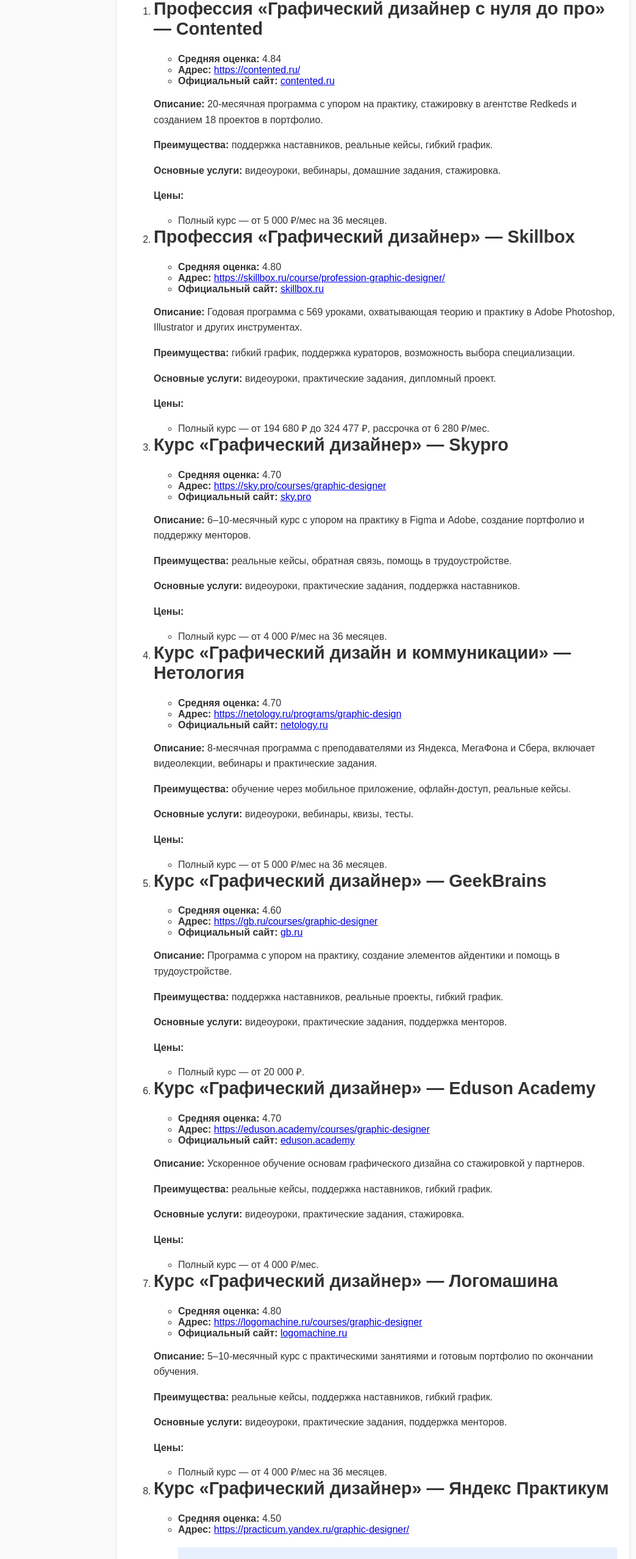
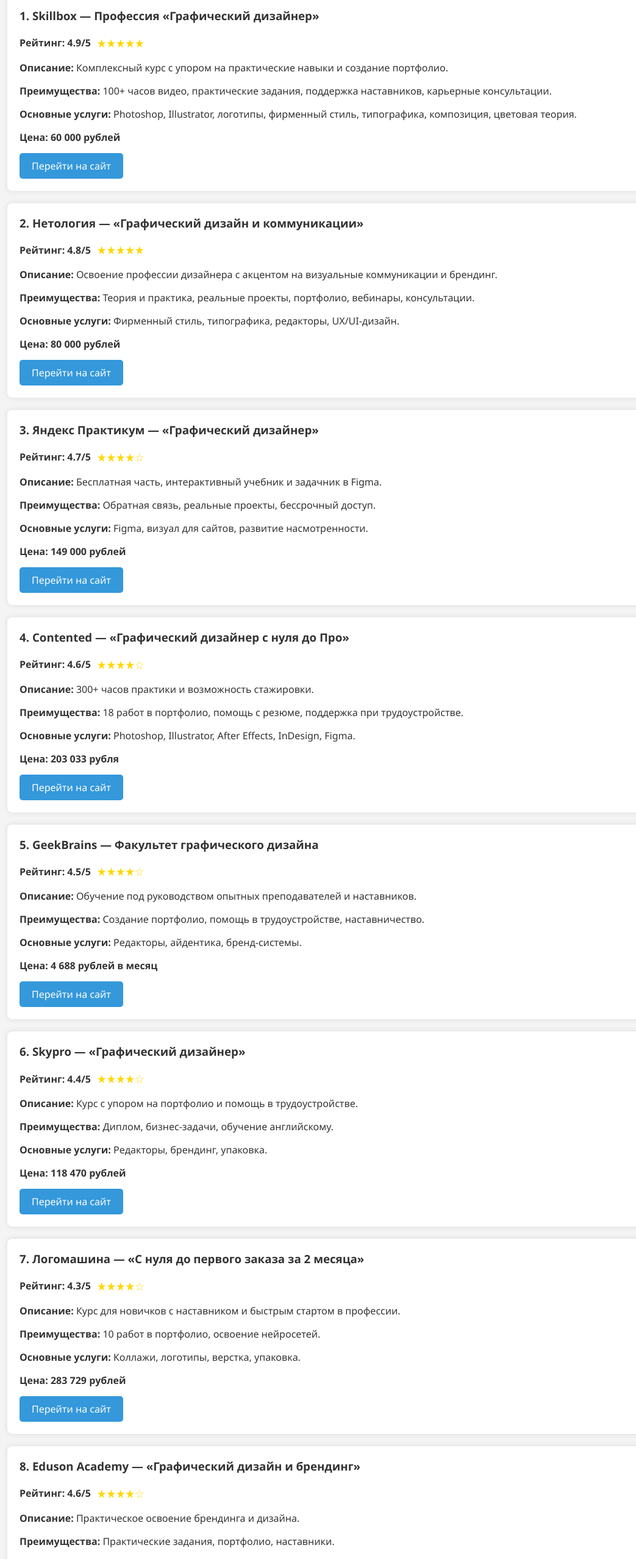
Before and after one commit to vgmixailoff/kurs-po-grafike, a plain HTML site: page index.html in a window 1280 px wide. Shown: the part 226-2782 px from the top of the page at 61% size, without its empty margins (28-1071 px from the left). Drawn offline with Linux system fonts and the light colour scheme.

Commit message:
Add files via upload

```diff
--- a/index.html
+++ b/index.html
@@ -3,194 +3,154 @@
 <head>
     <meta charset="UTF-8">
     <meta name="viewport" content="width=device-width, initial-scale=1.0">
-    <title>Лучшие ...</title>
+    <title>Лучшие онлайн-курсы по графическому дизайну 2025 — Топ 10</title>
+    <meta name="description" content="Рейтинг лучших онлайн-курсов по графическому дизайну на русском языке 2025 года. Сравнение программ обучения: Skillbox, Нетология, Яндекс Практикум, Contented и другие.">
+    <meta name="keywords" content="графический дизайн, курсы графического дизайна, онлайн-обучение, обучение дизайну, Skillbox, Нетология, Яндекс Практикум, Contented, рейтинг курсов">
     <style>
-        body {
-            font-family: Arial, sans-serif;
-            margin: 0;
-            padding: 0;
-            background-color: #f9f9f9;
-            color: #333;
-        }
-        header {
-            background-color: #e8f0fe;
-            color: #333;
-            padding: 20px 15px;
-            box-shadow: 0 2px 5px rgba(0, 0, 0, 0.1);
-        }
-        header h1 {
-            margin: 0;
-            font-size: 2.5em;
-        }
-        header nav {
-            margin-top: 10px;
-        }
-        header nav a {
-            color: #0078d7;
-            text-decoration: none;
-            margin: 0 10px;
-            font-weight: bold;
-        }
-        header nav a:hover {
-            text-decoration: underline;
-        }
-        main {
-            max-width: 800px;
-            margin: 20px auto;
-            padding: 20px;
-            background-color: #ffffff;
-            box-shadow: 0 2px 5px rgba(0, 0, 0, 0.1);
-            border-radius: 5px;
-        }
-        main h2 {
-            font-size: 1.8em;
-            margin-top: 0;
-        }
-        main p {
-            line-height: 1.6;
-        }
-        footer {
-            text-align: center;
-            padding: 15px 10px;
-            background-color: #e8f0fe;
-            margin-top: 20px;
-        }
-        footer p {
-            margin: 0;
+        body {font-family: 'Segoe UI', Tahoma, Geneva, Verdana, sans-serif;margin: 0;padding: 0;background-color: #f4f4f4;color: #333;}
+        header {background: linear-gradient(90deg, #2c3e50, #4ca1af);color: #fff;padding: 20px;text-align: center;}
+        main {padding: 20px;max-width: 1200px;margin: auto;}
+        h2 {color: #2c3e50;}
+        .course, details {background: #fff;margin: 20px 0;padding: 20px;border-radius: 8px;box-shadow: 0 0 10px rgba(0,0,0,0.1);}
+        .course h3 {margin-top: 0;}
+        .rating {font-weight: bold;margin: 5px 0;display: flex;align-items: center;}
+        .stars {color: #FFD700;margin-left: 10px;font-size: 1.2em;}
+        .price {font-weight: bold;margin: 5px 0;}
+        .btn {display: inline-block;margin-top: 10px;padding: 10px 20px;background-color: #3498db;color: #fff;text-decoration: none;border-radius: 5px;transition: 0.3s;}
+        .btn:hover {background-color: #2980b9;}
+        footer {background: #2c3e50;color: #fff;text-align: center;padding: 10px;margin-top: 40px;}
+        summary {font-weight: bold;font-size: 1.1em;cursor: pointer;}
+        @media (max-width: 768px) {
+            main {padding: 10px;}
+            .btn {width: 100%;text-align: center;}
         }
     </style>
 </head>
 <body>
-    <main>
+<header>
+<h1>Лучшие курсы по графическому дизайну: топ-10, рейтинг 2025</h1>
+</header>
+<main>
+<section>
+<h2>🎓 Топ-10 курсов по графическому дизайну</h2>
 
-<h1>Лучшие курсы по графическому дизайну на русском языке: топ-10, рейтинг 2025</h1>
+<div class="course">
+<h3>1. Skillbox — Профессия «Графический дизайнер»</h3>
+<div class="rating">Рейтинг: 4.9/5 <span class="stars">★★★★★</span></div>
+<p><strong>Описание:</strong> Комплексный курс с упором на практические навыки и создание портфолио.</p>
+<p><strong>Преимущества:</strong> 100+ часов видео, практические задания, поддержка наставников, карьерные консультации.</p>
+<p><strong>Основные услуги:</strong> Photoshop, Illustrator, логотипы, фирменный стиль, типографика, композиция, цветовая теория.</p>
+<p class="price">Цена: 60 000 рублей</p>
+<a class="btn" href="https://my.saleads.pro/s/kqf80/4324?erid=2VtzqvCvnLM" target="_blank">Перейти на сайт</a>
+</div>
 
-<p>Мы собрали лучшие онлайн-курсы по графическому дизайну, которые хорошо зарекомендовали себя по реальным отзывам клиентов в 2024–2025 году.</p>
+<div class="course">
+<h3>2. Нетология — «Графический дизайн и коммуникации»</h3>
+<div class="rating">Рейтинг: 4.8/5 <span class="stars">★★★★★</span></div>
+<p><strong>Описание:</strong> Освоение профессии дизайнера с акцентом на визуальные коммуникации и брендинг.</p>
+<p><strong>Преимущества:</strong> Теория и практика, реальные проекты, портфолио, вебинары, консультации.</p>
+<p><strong>Основные услуги:</strong> Фирменный стиль, типографика, редакторы, UX/UI-дизайн.</p>
+<p class="price">Цена: 80 000 рублей</p>
+<a class="btn" href="https://my.saleads.pro/s/y8s5u/1809?erid=2VtzqxCZpKF" target="_blank">Перейти на сайт</a>
+</div>
 
-<ol>
-  <li>
-    <h2>Профессия «Графический дизайнер с нуля до про» — Contented</h2>
-    <ul>
-      <li><b>Средняя оценка:</b> 4.84</li>
-      <li><b>Адрес:</b> <a href="https://contented.ru/">https://contented.ru/</a></li>
-      <li><b>Официальный сайт:</b> <a href="https://contented.ru/">contented.ru</a></li>
-    </ul>
-    <p><b>Описание:</b> 20-месячная программа с упором на практику, стажировку в агентстве Redkeds и созданием 18 проектов в портфолио.</p>
-    <p><b>Преимущества:</b> поддержка наставников, реальные кейсы, гибкий график.</p>
-    <p><b>Основные услуги:</b> видеоуроки, вебинары, домашние задания, стажировка.</p>
-    <p><b>Цены:</b></p>
-    <ul>
-      <li>Полный курс — от 5 000 ₽/мес на 36 месяцев.</li>
-    </ul>
-  </li>
+<div class="course">
+<h3>3. Яндекс Практикум — «Графический дизайнер»</h3>
+<div class="rating">Рейтинг: 4.7/5 <span class="stars">★★★★☆</span></div>
+<p><strong>Описание:</strong> Бесплатная часть, интерактивный учебник и задачник в Figma.</p>
+<p><strong>Преимущества:</strong> Обратная связь, реальные проекты, бессрочный доступ.</p>
+<p><strong>Основные услуги:</strong> Figma, визуал для сайтов, развитие насмотренности.</p>
+<p class="price">Цена: 149 000 рублей</p>
+<a class="btn" href="https://trk.ppdu.ru/click/gwJvmDIl?erid=2SDnjccsqns" target="_blank">Перейти на сайт</a>
+</div>
 
-  <li>
-    <h2>Профессия «Графический дизайнер» — Skillbox</h2>
-    <ul>
-      <li><b>Средняя оценка:</b> 4.80</li>
-      <li><b>Адрес:</b> <a href="https://skillbox.ru/course/profession-graphic-designer/">https://skillbox.ru/course/profession-graphic-designer/</a></li>
-      <li><b>Официальный сайт:</b> <a href="https://skillbox.ru/">skillbox.ru</a></li>
-    </ul>
-    <p><b>Описание:</b> Годовая программа с 569 уроками, охватывающая теорию и практику в Adobe Photoshop, Illustrator и других инструментах.</p>
-    <p><b>Преимущества:</b> гибкий график, поддержка кураторов, возможность выбора специализации.</p>
-    <p><b>Основные услуги:</b> видеоуроки, практические задания, дипломный проект.</p>
-    <p><b>Цены:</b></p>
-    <ul>
-      <li>Полный курс — от 194 680 ₽ до 324 477 ₽, рассрочка от 6 280 ₽/мес.</li>
-    </ul>
-  </li>
+<div class="course">
+<h3>4. Contented — «Графический дизайнер с нуля до Про»</h3>
+<div class="rating">Рейтинг: 4.6/5 <span class="stars">★★★★☆</span></div>
+<p><strong>Описание:</strong> 300+ часов практики и возможность стажировки.</p>
+<p><strong>Преимущества:</strong> 18 работ в портфолио, помощь с резюме, поддержка при трудоустройстве.</p>
+<p><strong>Основные услуги:</strong> Photoshop, Illustrator, After Effects, InDesign, Figma.</p>
+<p class="price">Цена: 203 033 рубля</p>
+<a class="btn" href="https://trk.ppdu.ru/click/Ct5uz7vq?erid=2SDnjchFmrk&dl=https://contented.ru/edu/graphic-designer-pro-perf" target="_blank">Перейти на сайт</a>
+</div>
 
-  <li>
-    <h2>Курс «Графический дизайнер» — Skypro</h2>
-    <ul>
-      <li><b>Средняя оценка:</b> 4.70</li>
-      <li><b>Адрес:</b> <a href="https://sky.pro/courses/graphic-designer">https://sky.pro/courses/graphic-designer</a></li>
-      <li><b>Официальный сайт:</b> <a href="https://sky.pro/">sky.pro</a></li>
-    </ul>
-    <p><b>Описание:</b> 6–10-месячный курс с упором на практику в Figma и Adobe, создание портфолио и поддержку менторов.</p>
-    <p><b>Преимущества:</b> реальные кейсы, обратная связь, помощь в трудоустройстве.</p>
-    <p><b>Основные услуги:</b> видеоуроки, практические задания, поддержка наставников.</p>
-    <p><b>Цены:</b></p>
-    <ul>
-      <li>Полный курс — от 4 000 ₽/мес на 36 месяцев.</li>
-    </ul>
-  </li>
+<div class="course">
+<h3>5. GeekBrains — Факультет графического дизайна</h3>
+<div class="rating">Рейтинг: 4.5/5 <span class="stars">★★★★☆</span></div>
+<p><strong>Описание:</strong> Обучение под руководством опытных преподавателей и наставников.</p>
+<p><strong>Преимущества:</strong> Создание портфолио, помощь в трудоустройстве, наставничество.</p>
+<p><strong>Основные услуги:</strong> Редакторы, айдентика, бренд-системы.</p>
+<p class="price">Цена: 4 688 рублей в месяц</p>
+<a class="btn" href="https://my.saleads.pro/s/d536k/2596?erid=2VtzqwQdszD" target="_blank">Перейти на сайт</a>
+</div>
 
-  <li>
-    <h2>Курс «Графический дизайн и коммуникации» — Нетология</h2>
-    <ul>
-      <li><b>Средняя оценка:</b> 4.70</li>
-      <li><b>Адрес:</b> <a href="https://netology.ru/programs/graphic-design">https://netology.ru/programs/graphic-design</a></li>
-      <li><b>Официальный сайт:</b> <a href="https://netology.ru/">netology.ru</a></li>
-    </ul>
-    <p><b>Описание:</b> 8-месячная программа с преподавателями из Яндекса, МегаФона и Сбера, включает видеолекции, вебинары и практические задания.</p>
-    <p><b>Преимущества:</b> обучение через мобильное приложение, офлайн-доступ, реальные кейсы.</p>
-    <p><b>Основные услуги:</b> видеоуроки, вебинары, квизы, тесты.</p>
-    <p><b>Цены:</b></p>
-    <ul>
-      <li>Полный курс — от 5 000 ₽/мес на 36 месяцев.</li>
-    </ul>
-  </li>
+<div class="course">
+<h3>6. Skypro — «Графический дизайнер»</h3>
+<div class="rating">Рейтинг: 4.4/5 <span class="stars">★★★★☆</span></div>
+<p><strong>Описание:</strong> Курс с упором на портфолио и помощь в трудоустройстве.</p>
+<p><strong>Преимущества:</strong> Диплом, бизнес-задачи, обучение английскому.</p>
+<p><strong>Основные услуги:</strong> Редакторы, брендинг, упаковка.</p>
+<p class="price">Цена: 118 470 рублей</p>
+<a class="btn" href="https://my.saleads.pro/s/76lcy/114?erid=2Vtzqv2atFX" target="_blank">Перейти на сайт</a>
+</div>
 
-  <li>
-    <h2>Курс «Графический дизайнер» — GeekBrains</h2>
-    <ul>
-      <li><b>Средняя оценка:</b> 4.60</li>
-      <li><b>Адрес:</b> <a href="https://gb.ru/courses/graphic-designer">https://gb.ru/courses/graphic-designer</a></li>
-      <li><b>Официальный сайт:</b> <a href="https://gb.ru/">gb.ru</a></li>
-    </ul>
-    <p><b>Описание:</b> Программа с упором на практику, создание элементов айдентики и помощь в трудоустройстве.</p>
-    <p><b>Преимущества:</b> поддержка наставников, реальные проекты, гибкий график.</p>
-    <p><b>Основные услуги:</b> видеоуроки, практические задания, поддержка менторов.</p>
-    <p><b>Цены:</b></p>
-    <ul>
-      <li>Полный курс — от 20 000 ₽.</li>
-    </ul>
-  </li>
+<div class="course">
+<h3>7. Логомашина — «С нуля до первого заказа за 2 месяца»</h3>
+<div class="rating">Рейтинг: 4.3/5 <span class="stars">★★★★☆</span></div>
+<p><strong>Описание:</strong> Курс для новичков с наставником и быстрым стартом в профессии.</p>
+<p><strong>Преимущества:</strong> 10 работ в портфолио, освоение нейросетей.</p>
+<p><strong>Основные услуги:</strong> Коллажи, логотипы, верстка, упаковка.</p>
+<p class="price">Цена: 283 729 рублей</p>
+<a class="btn" href="https://trk.ppdu.ru/click/LHJIK4In?erid=2SDnjeBEL3X&dl=https://logomachine-school.ru/kursy/graphic-design/" target="_blank">Перейти на сайт</a>
+</div>
 
-  <li>
-    <h2>Курс «Графический дизайнер» — Eduson Academy</h2>
-    <ul>
-      <li><b>Средняя оценка:</b> 4.70</li>
-      <li><b>Адрес:</b> <a href="https://eduson.academy/courses/graphic-designer">https://eduson.academy/courses/graphic-designer</a></li>
-      <li><b>Официальный сайт:</b> <a href="https://eduson.academy/">eduson.academy</a></li>
-    </ul>
-    <p><b>Описание:</b> Ускоренное обучение основам графического дизайна со стажировкой у партнеров.</p>
-    <p><b>Преимущества:</b> реальные кейсы, поддержка наставников, гибкий график.</p>
-    <p><b>Основные услуги:</b> видеоуроки, практические задания, стажировка.</p>
-    <p><b>Цены:</b></p>
-    <ul>
-      <li>Полный курс — от 4 000 ₽/мес.</li>
-    </ul>
-  </li>
+<div class="course">
+<h3>8. Eduson Academy — «Графический дизайн и брендинг»</h3>
+<div class="rating">Рейтинг: 4.6/5 <span class="stars">★★★★☆</span></div>
+<p><strong>Описание:</strong> Практическое освоение брендинга и дизайна.</p>
+<p><strong>Преимущества:</strong> Практические задания, портфолио, наставники.</p>
+<p><strong>Основные услуги:</strong> Фирменный стиль, логотипы, типографика.</p>
+<p class="price">Цена: 50 000 рублей</p>
+<a class="btn" href="https://my.saleads.pro/s/om1ul/188?erid=2VtzqvPM3gH" target="_blank">Перейти на сайт</a>
+</div>
 
-  <li>
-    <h2>Курс «Графический дизайнер» — Логомашина</h2>
-    <ul>
-      <li><b>Средняя оценка:</b> 4.80</li>
-      <li><b>Адрес:</b> <a href="https://logomachine.ru/courses/graphic-designer">https://logomachine.ru/courses/graphic-designer</a></li>
-      <li><b>Официальный сайт:</b> <a href="https://logomachine.ru/">logomachine.ru</a></li>
-    </ul>
-    <p><b>Описание:</b> 5–10-месячный курс с практическими занятиями и готовым портфолио по окончании обучения.</p>
-    <p><b>Преимущества:</b> реальные кейсы, поддержка наставников, гибкий график.</p>
-    <p><b>Основные услуги:</b> видеоуроки, практические задания, поддержка менторов.</p>
-    <p><b>Цены:</b></p>
-    <ul>
-      <li>Полный курс — от 4 000 ₽/мес на 36 месяцев.</li>
-    </ul>
-  </li>
+<div class="course">
+<h3>9. Онлайн-школа:Инфографика для маркетплейсов</h3>
+<div class="rating">Рейтинг: 4.7/5 <span class="stars">★★★☆☆</span></div>
+<p><strong>Описание:</strong> Как через 2 недели зарабатывать 3 рублей в день на инфографике для
+маркетплейсов?</p>
+<p><strong>Преимущества:</strong> Как сейчас можно зарабатывать на инфографике. Обеспечиваем всех учеников клиентами.
+Пошаговый план как зарабатывать.</p>
+<p class="price">Цена:Бесплатно</p>
+<a class="btn" href="https://best-trening.ru/1177127" target="_blank">Перейти на сайт</a>
+</div>
 
-  <li>
-    <h2>Курс «Графический дизайнер» — Яндекс Практикум</h2>
-    <ul>
-      <li><b>Средняя оценка:</b> 4.50</li>
-      <li><b>Адрес:</b> <a href="https://practicum.yandex.ru/graphic-designer/">https://practicum.yandex.ru/graphic-designer/</a></
-::contentReference[oaicite:0]{index=0}
+<div class="course">
+<h3>10. Онлайн-школа: ddesign.moscow</h3>
+<div class="rating">Рейтинг: 4.5/5 <span class="stars">★★★★☆</span></div>
+<p><strong>Описание:</strong> Бесплатное обучение: заработок на дизайне с нуля!</p>
+<p><strong>Преимущества:</strong> УПрактические задания. Проверенные стратегии, как привлечь первых клиентов.</p>
+<p class="price">Цена: Бесплатно</p>
+<a class="btn" href="https://online-vebinar.ru/1177159" target="_blank">Перейти на сайт</a>
+</div>
+</section>
 
-
-    </main>
-    <footer>
-        <p>&copy; 2025 г. Агрегатор лучших. Все права защищены.</p>
-    </footer>
+<section>
+<h2>❓ Часто задаваемые вопросы</h2>
+<details><summary>Какие курсы подходят для новичков?</summary><p>Skillbox, Coursera и Яндекс.Практикум.</p></details>
+<details><summary>Можно ли изучать бесплатно?</summary><p>Да: Stepik, Skillbox.</p></details>
+<details><summary>Какие дают стажировку?</summary><p>Contented, Eduson Academy.</p></details>
+<details><summary>Где помогают с трудоустройством?</summary><p>GeekBrains, Skypro.</p></details>
+<details><summary>Какие курсы обучают Figma?</summary><p>Яндекс Практикум, Contented.</p></details>
+<details><summary>Сколько длится обучение?</summary><p>От 4 до 20 месяцев.</p></details>
+<details><summary>Какие курсы для обучения с нуля до профи?</summary><p>Contented, Skillbox.</p></details>
+<details><summary>Где изучают Photoshop и Illustrator?</summary><p>Skillbox, Нетология, Contented.</p></details>
+<details><summary>Где есть рассрочка?</summary><p>Contented, Skillbox, GeekBrains.</p></details>
+<details><summary>Где есть онлайн-обучение?</summary><p>Во всех курсах из рейтинга.</p></details>
+</section>
+</main>
+<footer>
+&copy; 2025 Лучшие курсы по графическому дизайну
+</footer>
 </body>
 </html>
```
